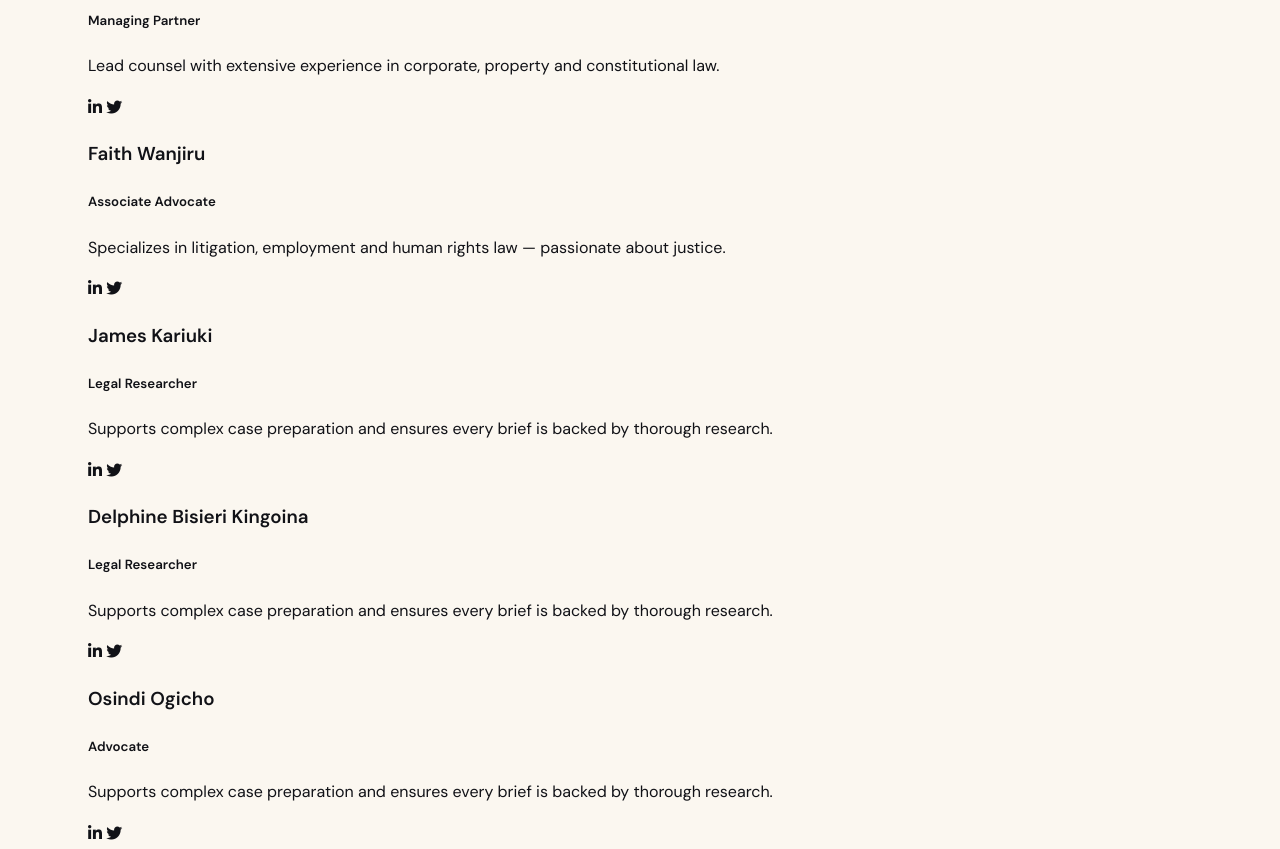
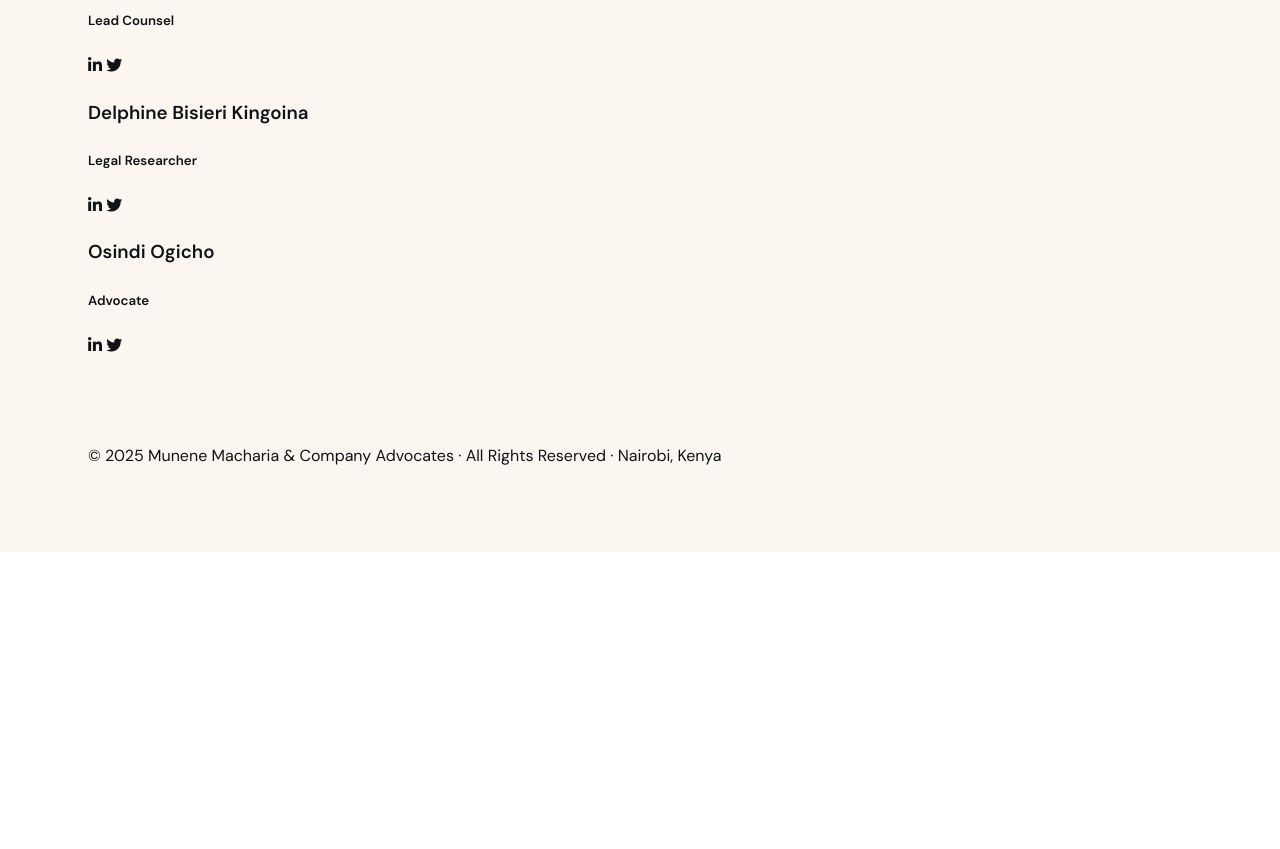
Before and after one commit to Munene-Macharia-Advocates/Front, a website: page index.html in a window 1280 px wide. Shown: the part 1880-2729 px from the top of the page. After the commit the page ends 2432 px from the top, so only its background shows below. Drawn offline with nearby package versions, Linux system fonts and the light colour scheme; grey boxes are pictures that could not be loaded; a script that the page names is missing.

Commit message:
Update index.html

```diff
--- a/index.html
+++ b/index.html
@@ -298,8 +298,8 @@ window.TallyConfig = {
         <article class="team-card" data-aos="zoom-in">
           <div class="team-img" style="background-image:url('https://images.unsplash.com/photo-1603415526960-f8f0a2087a1d?auto=format&fit=crop&w=800&q=80')"></div>
           <h3>Stanley Munene Macharia</h3>
-          <h5>Managing Partner</h5>
-          <p>Lead counsel with extensive experience in corporate, property and constitutional law.</p>
+          <h5>Lead Counsel</h5>
+        <!--  <p>Lead counsel with extensive experience in corporate, property and constitutional law.</p> -->
           <div class="team-socials">
             <a href="#" aria-label="LinkedIn"><i class="fab fa-linkedin-in"></i></a>
             <a href="#" aria-label="Twitter"><i class="fab fa-twitter"></i></a>
@@ -308,34 +308,17 @@ window.TallyConfig = {
 
         <article class="team-card" data-aos="zoom-in" data-aos-delay="120">
           <div class="team-img" style="background-image:url('https://images.unsplash.com/photo-1557862921-37829c790f19?auto=format&fit=crop&w=800&q=80')"></div>
-          <h3>Faith Wanjiru</h3>
-          <h5>Associate Advocate</h5>
-          <p>Specializes in litigation, employment and human rights law — passionate about justice.</p>
-          <div class="team-socials">
-            <a href="#" aria-label="LinkedIn"><i class="fab fa-linkedin-in"></i></a>
-            <a href="#" aria-label="Twitter"><i class="fab fa-twitter"></i></a>
-          </div>
-        </article>
 
-        <article class="team-card" data-aos="zoom-in" data-aos-delay="220">
-          <div class="team-img" style="background-image:url('https://images.unsplash.com/photo-1590080875839-1b1c99b15b8d?auto=format&fit=crop&w=800&q=80')"></div>
-          <h3>James Kariuki</h3>
-          <h5>Legal Researcher</h5>
-          <p>Supports complex case preparation and ensures every brief is backed by thorough research.</p>
-          <div class="team-socials">
-            <a href="#" aria-label="LinkedIn"><i class="fab fa-linkedin-in"></i></a>
-            <a href="#" aria-label="Twitter"><i class="fab fa-twitter"></i></a>
-          </div>
           <h3>Delphine Bisieri Kingoina</h3>
           <h5>Legal Researcher</h5>
-          <p>Supports complex case preparation and ensures every brief is backed by thorough research.</p>
+        <!--  <p>Supports complex case preparation and ensures every brief is backed by thorough research.</p>-->
           <div class="team-socials">
             <a href="#" aria-label="LinkedIn"><i class="fab fa-linkedin-in"></i></a>
             <a href="#" aria-label="Twitter"><i class="fab fa-twitter"></i></a>
           </div>
           <h3>Osindi Ogicho</h3>
           <h5>Advocate</h5>
-          <p>Supports complex case preparation and ensures every brief is backed by thorough research.</p>
+         <!-- <p>Supports complex case preparation and ensures every brief is backed by thorough research.</p>-->
           <div class="team-socials">
             <a href="#" aria-label="LinkedIn"><i class="fab fa-linkedin-in"></i></a>
             <a href="#" aria-label="Twitter"><i class="fab fa-twitter"></i></a>
```
